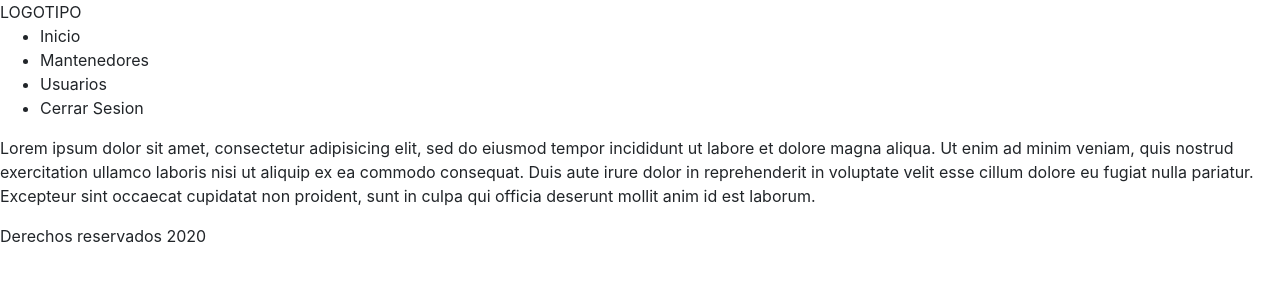
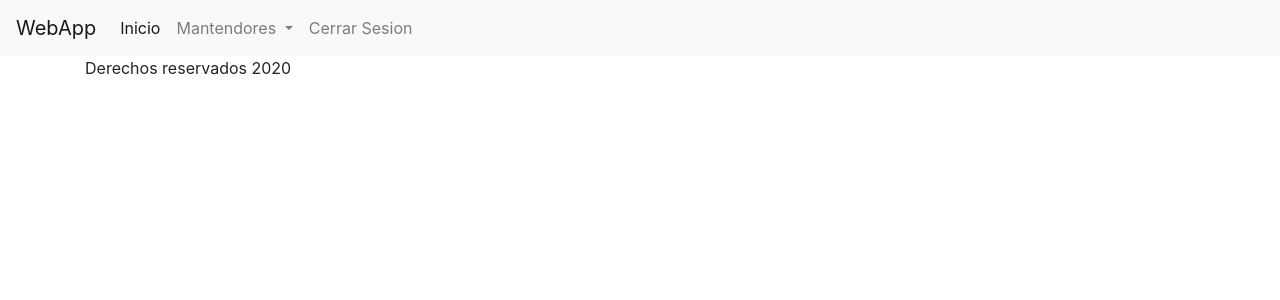
Before and after one commit to rguineo/webapp, a PHP site: page / in a window 1280 px wide. Shown: the top 300 px of the page. Run offline with PHP 8.4, Linux system fonts and the light colour scheme.

Commit message:
actualizado template

```diff
--- a/index.php
+++ b/index.php
@@ -11,7 +11,6 @@
 <html>
 <head>
 	<title></title>
-
 	<link rel="stylesheet" type="text/css" href="views/dist/css/bootstrap.min.css">
 
 </head>
--- /dev/null
+++ b/views/modulos/footer.php
@@ -0,0 +1 @@
+<footer> <p> Derechos reservados 2020 </p></footer>
--- /dev/null
+++ b/views/modulos/nav_bar.php
@@ -0,0 +1,35 @@
+<nav class="navbar navbar-expand-lg navbar-light bg-light">
+
+  <a class="navbar-brand" href="#">WebApp</a>
+
+  <button class="navbar-toggler" type="button" data-toggle="collapse" data-target="#navbarNavDropdown" aria-controls="navbarNavDropdown" aria-expanded="false" aria-label="Toggle navigation">
+    <span class="navbar-toggler-icon"></span>
+  </button>
+
+  <div class="collapse navbar-collapse" id="navbarNavDropdown">
+    <ul class="navbar-nav">
+      <li class="nav-item active">
+        <a class="nav-link" href="#">Inicio <span class="sr-only">(current)</span></a>
+      </li>
+
+
+
+      <li class="nav-item dropdown">
+        <a class="nav-link dropdown-toggle" href="#" id="navbarDropdownMenuLink" role="button" data-toggle="dropdown" aria-haspopup="true" aria-expanded="false">
+          Mantendores
+        </a>
+        <div class="dropdown-menu" aria-labelledby="navbarDropdownMenuLink">
+          <a class="dropdown-item" href="#">Nuevo Usuario</a>
+          <a class="dropdown-item" href="#">Eliminar Usuario</a>
+          <a class="dropdown-item" href="#">Modificar Usuario</a>
+        </div>
+      </li>
+
+      <li class="nav-item">
+        <a class="nav-link" href="#">Cerrar Sesion</a>
+      </li>
+
+
+    </ul>
+  </div>
+</nav>
--- a/views/template.php
+++ b/views/template.php
@@ -4,29 +4,11 @@
 	<title>Mi plantilla</title>
 </head>
 <body>
+	<?php include "modulos/nav_bar.php"; ?>
 
-<header> LOGOTIPO </header>
+	<div class="container">
+		<?php include "modulos/footer.php"; ?>
+	</div>
 
-<nav>
-
-	<ul>
-		<li>Inicio</li>
-		<li>Mantenedores</li>
-		<li>Usuarios</li>
-		<li>Cerrar Sesion</li>
-
-	</ul>
-
-</nav>
-
-<p> Lorem ipsum dolor sit amet, consectetur adipisicing elit, sed do eiusmod
-tempor incididunt ut labore et dolore magna aliqua. Ut enim ad minim veniam,
-quis nostrud exercitation ullamco laboris nisi ut aliquip ex ea commodo
-consequat. Duis aute irure dolor in reprehenderit in voluptate velit esse
-cillum dolore eu fugiat nulla pariatur. Excepteur sint occaecat cupidatat non
-proident, sunt in culpa qui officia deserunt mollit anim id est laborum.</p>
-
-
-<footer> <p> Derechos reservados 2020</p></footer>
 </body>
 </html>
```
